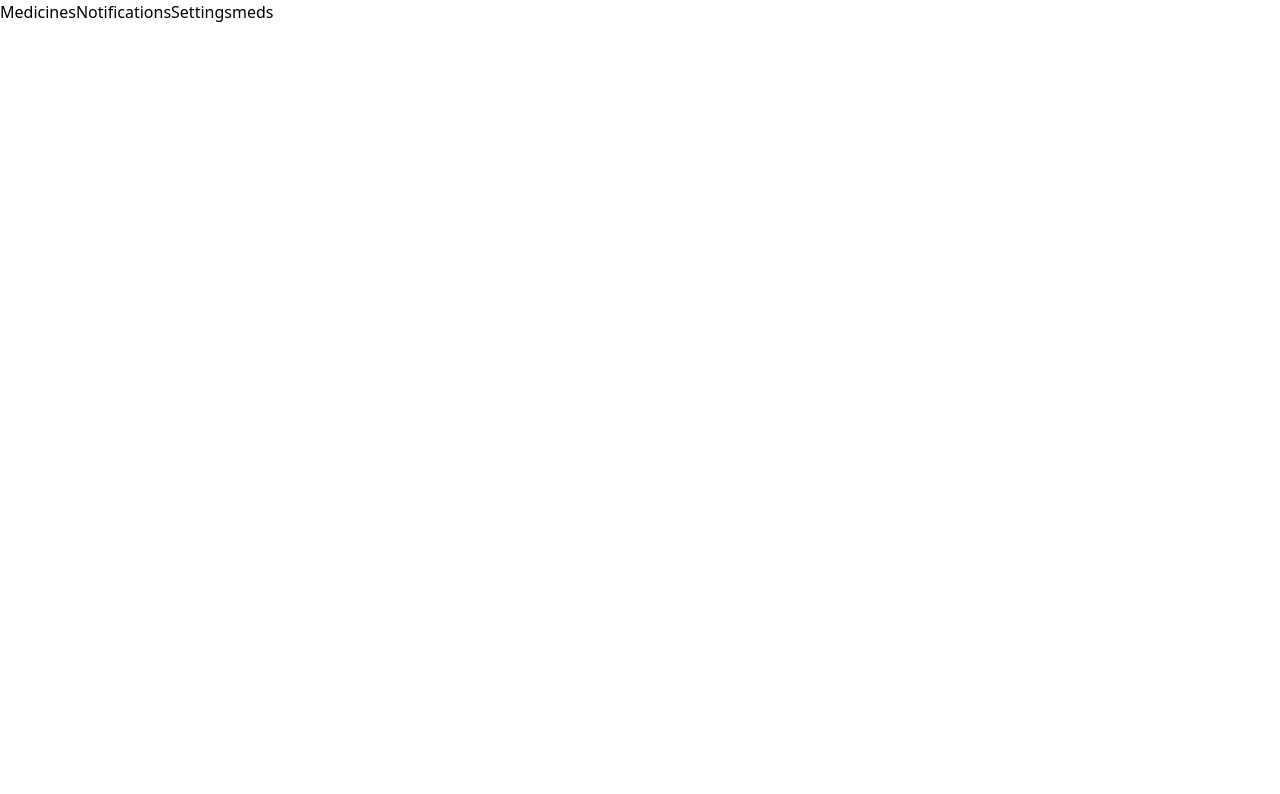
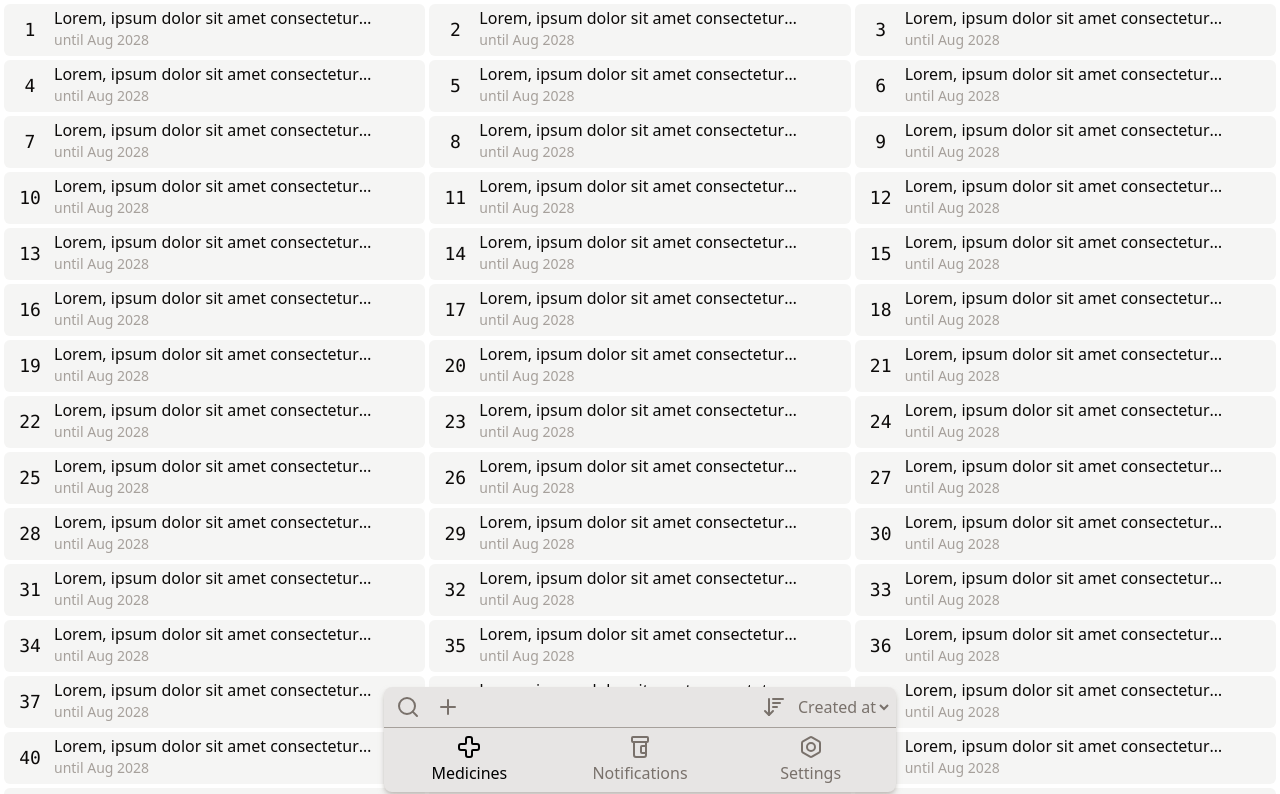
Before and after one commit to Bosnier/pill-depot, a Vue app: page /meds in a window 1280 px wide. Shown: the top 794 px of the page. Built offline with nearby package versions, Linux system fonts and the light colour scheme.

Commit message:
App and MedsView base layout

```diff
--- a/src/App.vue
+++ b/src/App.vue
@@ -1,8 +1,42 @@
-<script setup lang="ts"></script>
+<script setup lang="ts">
+import { Bolt, Cross, PillBottle } from 'lucide-vue-next'
+</script>
 
 <template>
-  <RouterLink to="/meds">{{ $t('tabs.meds') }}</RouterLink>
-  <RouterLink to="/notifications">{{ $t('tabs.notifications') }}</RouterLink>
-  <RouterLink to="/settings">{{ $t('tabs.settings') }}</RouterLink>
-  <RouterView />
+  <RouterView class="grow" />
+  <div class="nav">
+    <div class="nav-controls"></div>
+    <nav class="nav-tabs">
+      <RouterLink to="/meds"><Cross />{{ $t('tabs.meds') }}</RouterLink>
+      <RouterLink to="/notifications"><PillBottle />{{ $t('tabs.notifications') }}</RouterLink>
+      <RouterLink to="/settings"><Bolt />{{ $t('tabs.settings') }}</RouterLink>
+    </nav>
+  </div>
 </template>
+
+<style scoped>
+@reference '@/assets/main.css';
+
+.nav {
+  @apply sticky bottom-0 grid h-fit;
+  @apply md:bottom-2 md:mx-auto md:mt-2 md:w-lg md:max-w-dvw md:rounded-lg md:shadow-md;
+  @apply bg-stone-200 text-stone-500 shadow-stone-400/60 dark:bg-stone-800 dark:text-stone-400 dark:shadow-stone-950/60;
+}
+
+.nav-controls {
+  @apply has-[*]:border-b;
+  @apply border-stone-400 dark:border-stone-600;
+}
+
+.nav-tabs {
+  @apply grid h-16 grid-cols-3;
+
+  & > a {
+    @apply flex flex-col items-center justify-center gap-0.5 transition-colors;
+
+    &.router-link-active {
+      @apply text-black dark:text-stone-50;
+    }
+  }
+}
+</style>
--- a/src/assets/main.css
+++ b/src/assets/main.css
@@ -1 +1,9 @@
 @import 'tailwindcss';
+
+body {
+  @apply h-dvh bg-white text-stone-950 dark:bg-stone-950 dark:text-stone-50;
+}
+
+#app {
+  @apply flex h-full flex-col;
+}
--- a/src/views/MedsView.vue
+++ b/src/views/MedsView.vue
@@ -1,5 +1,56 @@
-<script setup lang="ts"></script>
+<script setup lang="ts">
+import { ArrowDownWideNarrow, Plus, Search } from 'lucide-vue-next'
+</script>
 
 <template>
-  <span>meds</span>
+  <div
+    v-bind="$attrs"
+    class="grid auto-rows-min content-end gap-1 p-1 md:grid-cols-2 lg:grid-cols-3 xl:container xl:mx-auto"
+  >
+    <div v-for="i in 400" :key="i" class="medicine">
+      <span class="medicine__id">{{ i }}</span>
+      <span class="medicine__name">Lorem, ipsum dolor sit amet consectetur adipisicing elit.</span>
+      <span class="medicine__exp">until Aug 2028</span>
+    </div>
+  </div>
+  <Teleport to=".nav-controls">
+    <div class="flex h-10 px-4 md:px-1">
+      <button class="flex size-10 items-center justify-center"><Search /></button>
+      <button class="flex size-10 items-center justify-center"><Plus /></button>
+      <button class="ms-auto flex size-10 items-center justify-center"><ArrowDownWideNarrow /></button>
+      <select class="">
+        <option value="" selected>Created at</option>
+        <option value="">Expired at</option>
+        <option value="">Name</option>
+        <option value="">ID</option>
+      </select>
+    </div>
+  </Teleport>
 </template>
+
+<style scoped>
+@reference '@/assets/main.css';
+
+.medicine {
+  @apply grid rounded-md p-0.5;
+  @apply bg-stone-100 dark:bg-stone-900;
+  grid-template:
+    'id name' 1lh
+    'id exp' 1lh / 2lh 1fr;
+}
+
+.medicine__id {
+  @apply place-self-center font-mono text-lg;
+  grid-area: id;
+}
+
+.medicine__name {
+  @apply line-clamp-1;
+  grid-area: name;
+}
+
+.medicine__exp {
+  @apply text-sm text-stone-400;
+  grid-area: exp;
+}
+</style>
```
